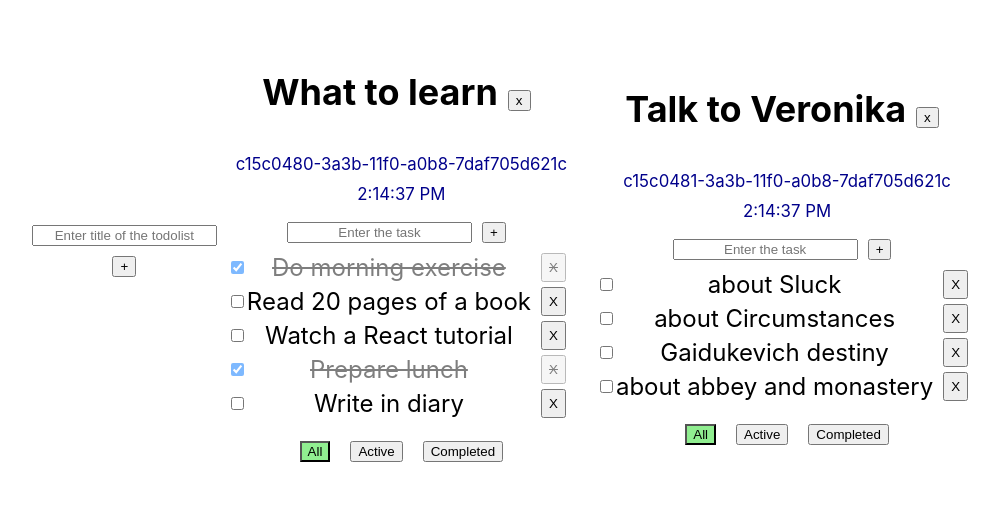
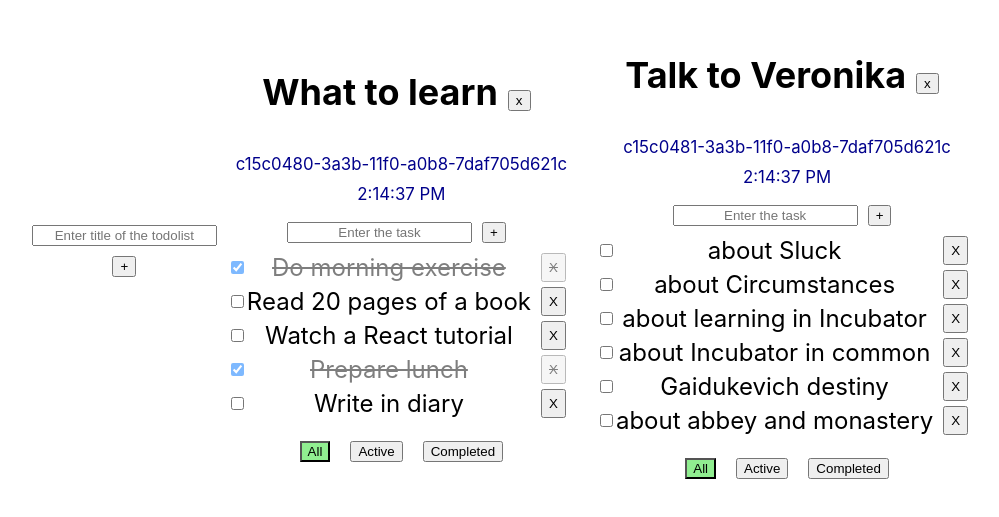
Before and after one commit to VanoKi/todolist-02, a React (Vite) app: page / in a window 1280 px wide. Shown: the part 149-666 px from the top of the page, without its empty margins (130-1129 px from the left). Built offline with nearby package versions, Linux system fonts and the light colour scheme.

Commit message:
fix: points in list

```diff
--- a/src/App.tsx
+++ b/src/App.tsx
@@ -29,6 +29,8 @@ export const App = () => {
     [todolistId2]: [
       { id: v1(), title: "about Sluck", isDone: false },
       { id: v1(), title: "about Circumstances", isDone: false },
+      { id: v1(), title: "about learning in Incubator", isDone: false },
+      { id: v1(), title: "about Incubator in common", isDone: false },
       { id: v1(), title: "Gaidukevich destiny", isDone: false },
       { id: v1(), title: "about abbey and monastery", isDone: false },
     ],
```
